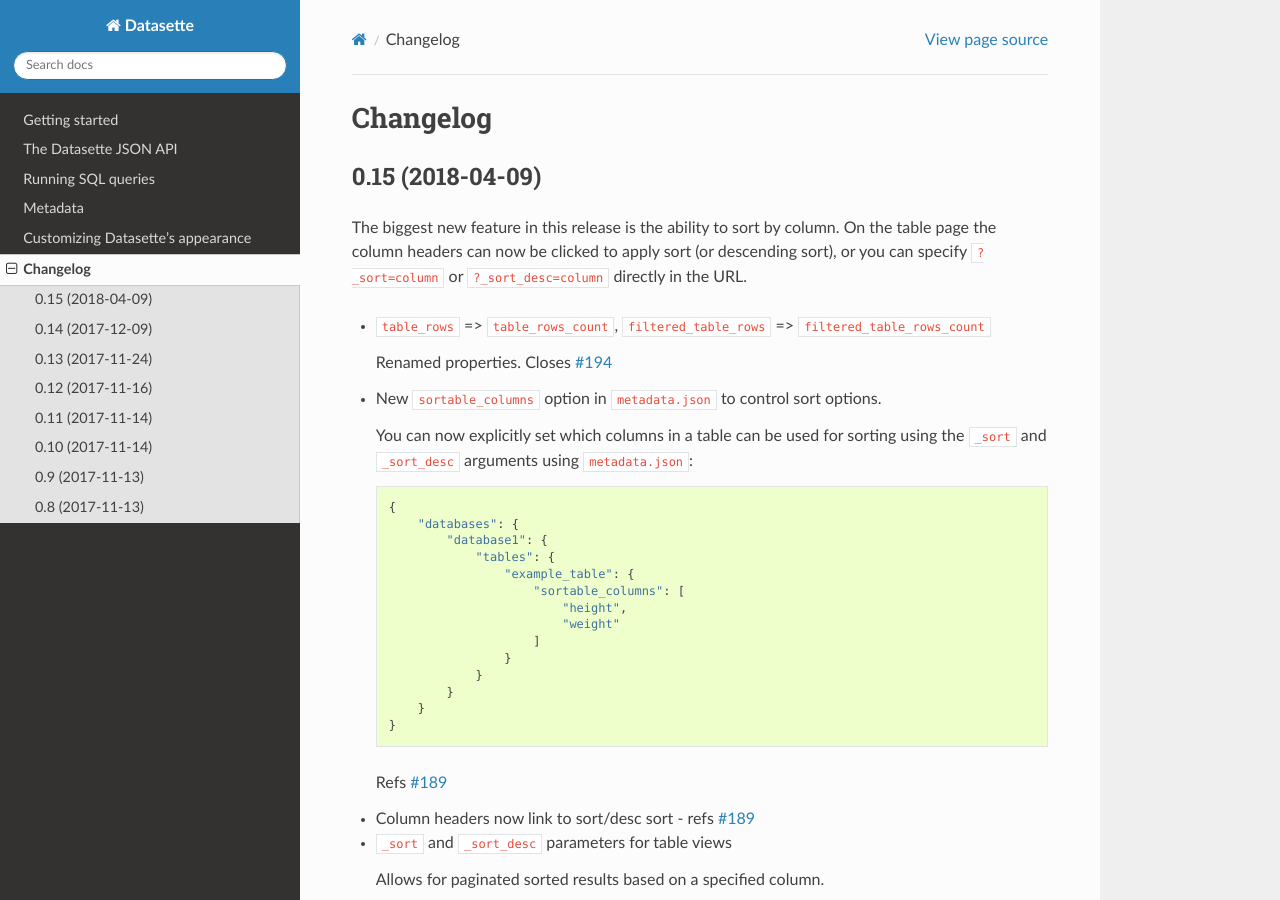
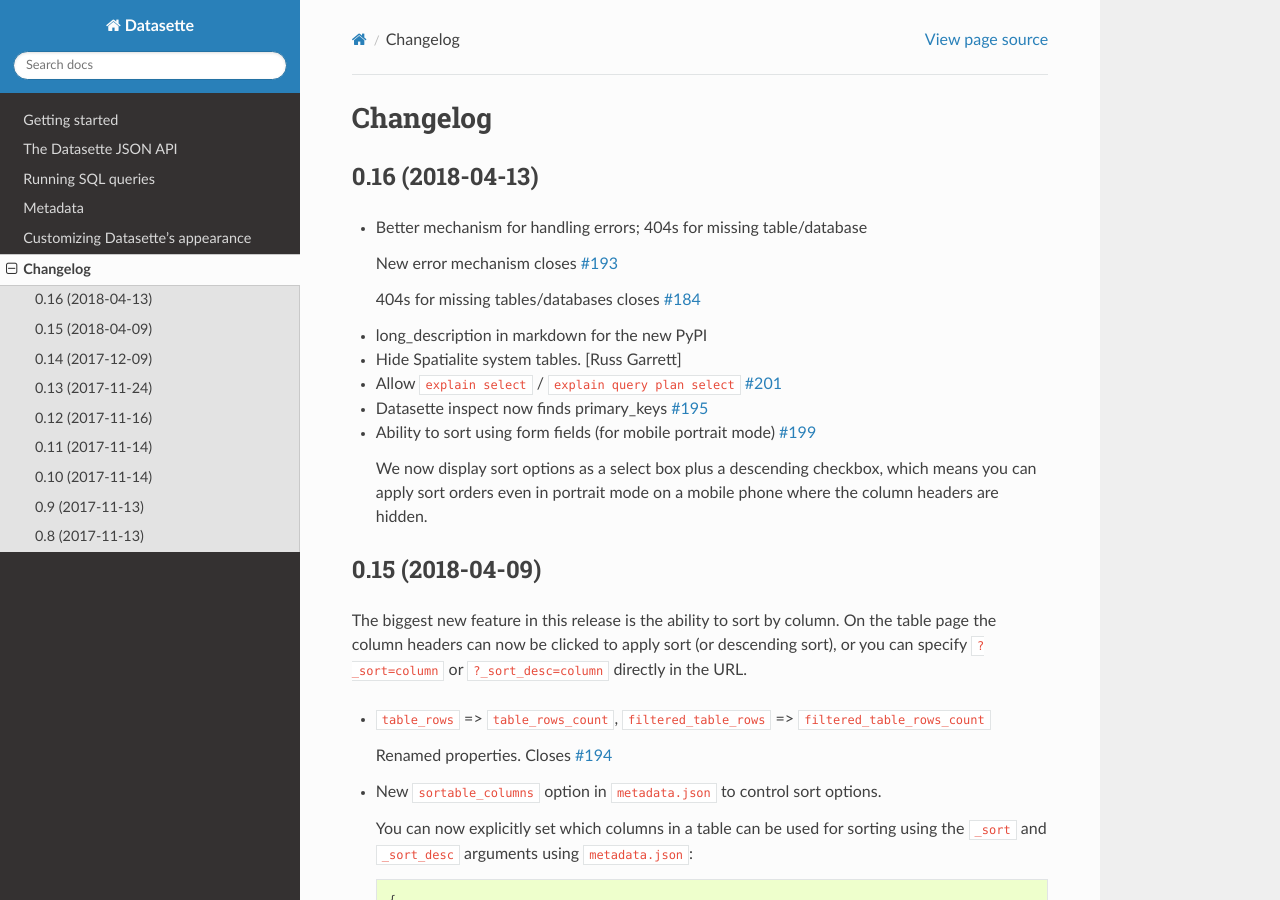
Before and after one commit to simonw/datasette, a Sphinx documentation site: the page built from docs/changelog.rst, in a window 1280 px wide and 900 px high. Built offline with Sphinx 7.4.7 and the Read the Docs theme 2.0.0, drawn with Linux system fonts in a browser that asks for light colours.

Commit message:
Releasing v0.16

```diff
--- a/datasette/version.py
+++ b/datasette/version.py
@@ -1,2 +1,2 @@
-__version_info__ = (0, 15)
+__version_info__ = (0, 16)
 __version__ = '.'.join(map(str, __version_info__))
--- a/docs/changelog.rst
+++ b/docs/changelog.rst
@@ -1,5 +1,23 @@
 Changelog
 =========
+
+0.16 (2018-04-13)
+-----------------
+- Better mechanism for handling errors; 404s for missing table/database
+
+  New error mechanism closes `#193 <https://github.com/simonw/datasette/issues/193>`_
+
+  404s for missing tables/databases closes `#184 <https://github.com/simonw/datasette/issues/184>`_
+
+- long_description in markdown for the new PyPI
+- Hide Spatialite system tables. [Russ Garrett]
+- Allow ``explain select`` / ``explain query plan select`` `#201 <https://github.com/simonw/datasette/issues/201>`_
+- Datasette inspect now finds primary_keys `#195 <https://github.com/simonw/datasette/issues/195>`_
+- Ability to sort using form fields (for mobile portrait mode) `#199 <https://github.com/simonw/datasette/issues/199>`_
+
+  We now display sort options as a select box plus a descending checkbox, which
+  means you can apply sort orders even in portrait mode on a mobile phone where
+  the column headers are hidden.
 
 0.15 (2018-04-09)
 -----------------
```
